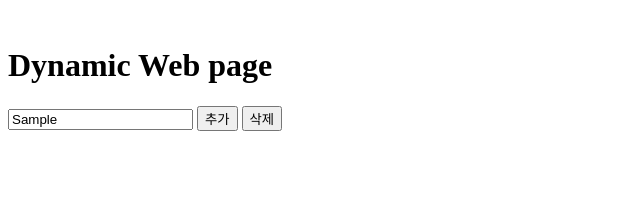
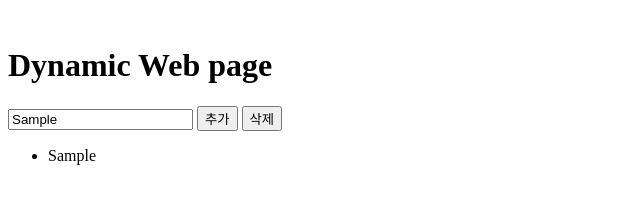
Before and after one commit to hayoung2609/OSS_Netlify_Project3, a plain HTML site: page js_dynamic.html in a window 1280 px wide. Both pictures are taken after typing "Sample" into the empty fields and a click on the button "추가". Shown: the full height of the page, 0-640 px from the left. Drawn offline with Linux system fonts and the light colour scheme.

Commit message:
absolutely complete

```diff
--- a/js_dynamic.html
+++ b/js_dynamic.html
@@ -6,14 +6,36 @@
     <title>Document</title>
 </head>
     <h1>Dynamic Web page</h1>
-    <input type="text" id="fruitName">
+    <input type="text" id="fruitInput">
     <button id="addButton">추가</button>
     <button id="removeButton">삭제</button>
+    <ul id="fruitList"></ul>
 </body>
 </html>
     <script>
-        const fruits = document.getElementById('fruitName').value;
-        const fruitArray = fruits.string.split(",");
-        var addButton = document.addEventListener('click', );
+        const addButton = document.getElementById('addButton');
+        const removeButton = document.getElementById('removeButton');
+        const fruitInput = document.getElementById('fruitInput');
+        const fruitList = document.getElementById('fruitList');
+
+        addButton.addEventListener('click', function(){
+            const inputText = fruitInput.value;
+            if (inputText.trim() === '') {
+                alert('input fruit name!');
+                return;
+            }
+
+            const fruitArray = inputText.split(',').map(fruit => fruit.trim());
+            fruitList.innerHTML = '';
+
+            fruitArray.forEach(fruit => {
+                const li = document.createElement('li');
+                li.textContent = fruit;
+                fruitList.appendChild(li);
+            });
+        });
+        removeButton.addEventListener('click', () => {
+            fruitList.innerHTML = '';
+        });
 
     </script>
```
